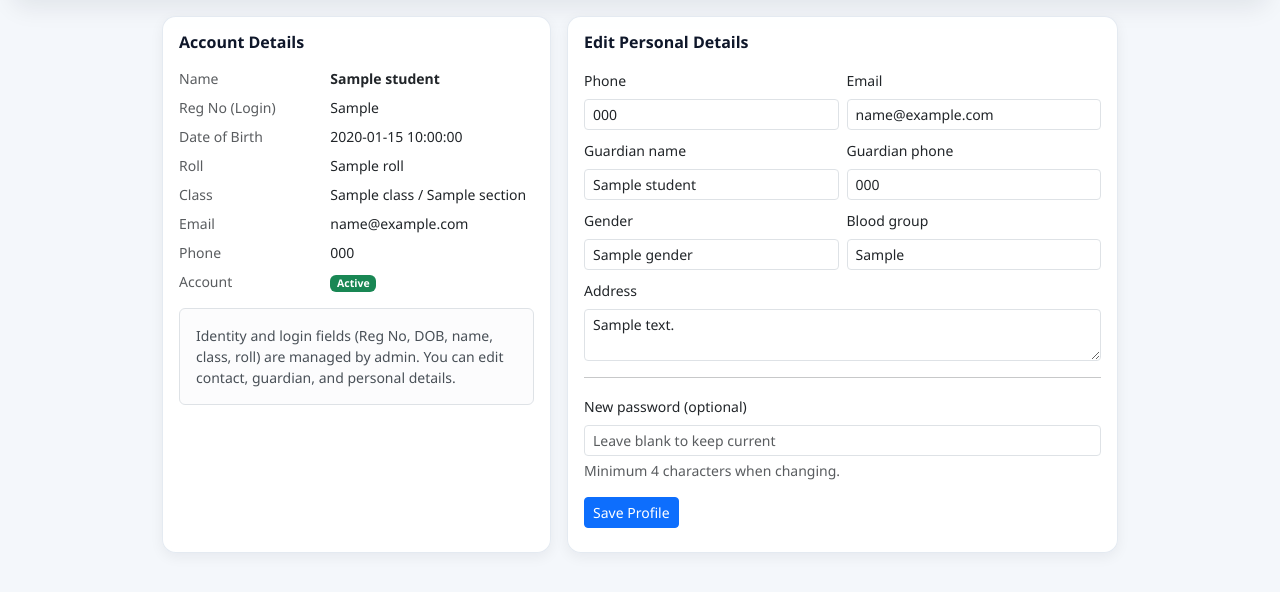
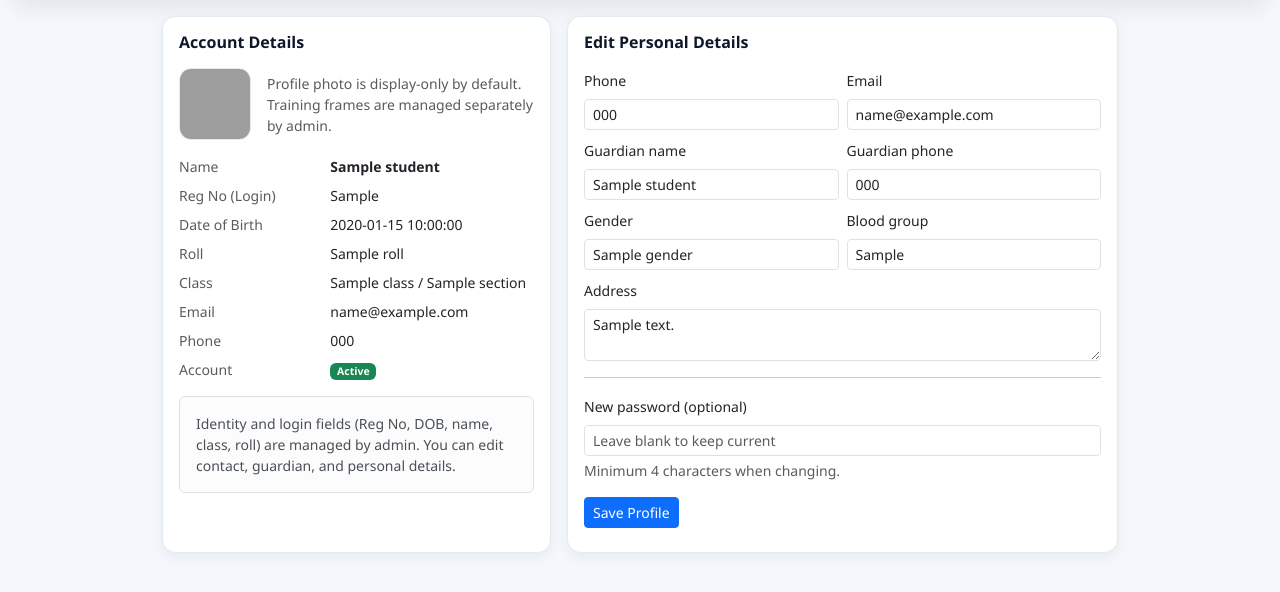
Before and after one commit to Meyyappan-AL/face_recognition, a Flask app: template templates/profile.html in a window 1280 px wide. Shown: the part 68-660 px from the top of the page. Run offline with Flask 3, Linux system fonts and the light colour scheme; data comes from the database, SQL or seed files in the repository; the template is opened without the code that fills it: most values are stand-ins (such as "Sample title", 1, 10 or a date in 2020); grey boxes are pictures that could not be loaded.

Commit message:
phase 3 profile photo display

```diff
--- a/templates/profile.html
+++ b/templates/profile.html
@@ -7,6 +7,10 @@
         <div class="card erp-card p-3 h-100">
           <h5 class="erp-section-title mb-3">Account Details</h5>
           {% if student %}
+            <div class="d-flex align-items-center gap-3 mb-3">
+              <img src="/student_photo_safe/{{ student.id }}?t={{ range(1,999999)|random }}" alt="" style="width:72px;height:72px;object-fit:cover;border-radius:12px;border:1px solid #e2e8f0;background:#f8fafc">
+              <div class="small text-muted">Profile photo is display-only by default. Training frames are managed separately by admin.</div>
+            </div>
             <dl class="row small mb-0 g-2">
               <dt class="col-5 text-muted fw-normal">Name</dt><dd class="col-7 mb-0 fw-semibold">{{ rep_badge(student.student_role) }}{{ student.name or '-' }}</dd>
               <dt class="col-5 text-muted fw-normal">Reg No (Login)</dt><dd class="col-7 mb-0">{{ student.reg_no or '-' }}</dd>
```
